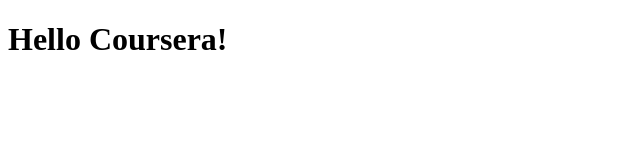
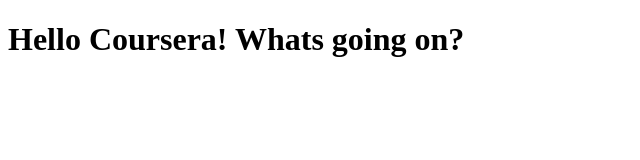
Before and after one commit to Smithst1/coursea-test, a plain HTML site: page site/index.html in a window 1280 px wide. Shown: the whole page, without its empty margins (0-640 px from the left). Drawn offline with Linux system fonts and the light colour scheme.

Commit message:
Samll Addition

```diff
--- a/site/index.html
+++ b/site/index.html
@@ -4,6 +4,6 @@
 	<title>Hello Coursera</title>
 </head>
 <body>
-<h1>Hello Coursera!</h1>
+<h1>Hello Coursera! Whats going on?</h1>
 </body>
 </html>
```
